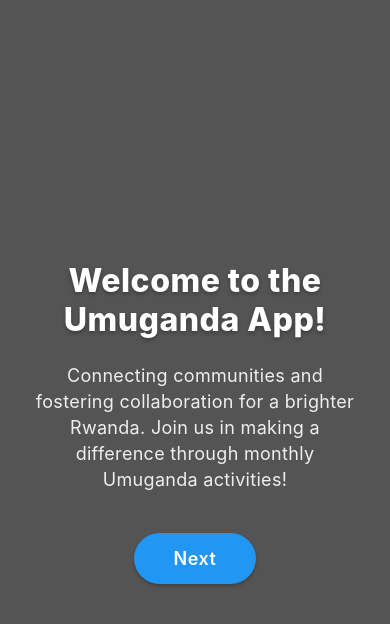
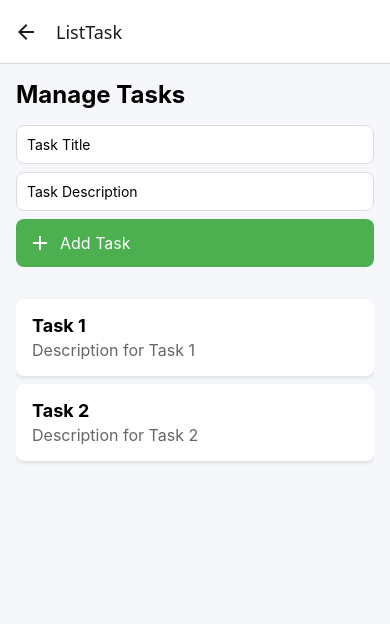
Before and after one commit to Baudoin10/Umuganda, a React Native app: screen /ListTask in a window 390 px wide. Shown: the top 624 px of the page. Built offline with nearby package versions, Linux system fonts and the light colour scheme.

Commit message:
adding two pages

```diff
--- a/Dashboard/Dashboard.jsx
+++ b/Dashboard/Dashboard.jsx
@@ -19,13 +19,13 @@ const Dashboard = ({ navigation }) => {
     {
       id: "1",
       title: "Events",
-      screen: "Events",
+      screen: "Event",
       icon: "event",
     },
     {
       id: "2",
       title: "Tasks",
-      screen: "Tasks",
+      screen: "ListTask",
       icon: "assignment",
     },
     {
--- a/Dashboard/Event.jsx
+++ b/Dashboard/Event.jsx
@@ -1,11 +1,130 @@
-import React from 'react'
+import React, { useState } from "react";
+import {
+  View,
+  Text,
+  StyleSheet,
+  FlatList,
+  TextInput,
+  TouchableOpacity,
+  Alert,
+} from "react-native";
+import Icon from "react-native-vector-icons/MaterialIcons";
 
 const Event = () => {
+  const [events, setEvents] = useState([
+    { id: "1", title: "Event 1", description: "Description for Event 1" },
+    { id: "2", title: "Event 2", description: "Description for Event 2" },
+  ]);
+  const [newEvent, setNewEvent] = useState({ title: "", description: "" });
+
+  const addEvent = () => {
+    if (newEvent.title && newEvent.description) {
+      setEvents([...events, { id: `${events.length + 1}`, ...newEvent }]);
+      setNewEvent({ title: "", description: "" });
+    } else {
+      Alert.alert(
+        "Error",
+        "Please provide both title and description for the event."
+      );
+    }
+  };
+
+  const renderEvent = ({ item }) => (
+    <View style={styles.eventCard}>
+      <Text style={styles.eventTitle}>{item.title}</Text>
+      <Text style={styles.eventDescription}>{item.description}</Text>
+    </View>
+  );
+
   return (
-    <div>
+    <View style={styles.container}>
+      <Text style={styles.header}>Manage Events</Text>
+      <View style={styles.inputContainer}>
+        <TextInput
+          style={styles.input}
+          placeholder="Event Title"
+          value={newEvent.title}
+          onChangeText={(text) => setNewEvent({ ...newEvent, title: text })}
+        />
+        <TextInput
+          style={styles.input}
+          placeholder="Event Description"
+          value={newEvent.description}
+          onChangeText={(text) =>
+            setNewEvent({ ...newEvent, description: text })
+          }
+        />
+        <TouchableOpacity style={styles.addButton} onPress={addEvent}>
+          <Icon name="add" size={24} color="#FFF" />
+          <Text style={styles.addButtonText}>Add Event</Text>
+        </TouchableOpacity>
+      </View>
+      <FlatList
+        data={events}
+        keyExtractor={(item) => item.id}
+        renderItem={renderEvent}
+        contentContainerStyle={styles.eventList}
+      />
+    </View>
+  );
+};
 
-    </div>
-  )
-}
+const styles = StyleSheet.create({
+  container: {
+    flex: 1,
+    padding: 16,
+    backgroundColor: "#F5F7FA",
+  },
+  header: {
+    fontSize: 24,
+    fontWeight: "bold",
+    marginBottom: 16,
+  },
+  inputContainer: {
+    marginBottom: 16,
+  },
+  input: {
+    borderWidth: 1,
+    borderColor: "#DDD",
+    borderRadius: 8,
+    padding: 10,
+    marginBottom: 8,
+    backgroundColor: "#FFF",
+  },
+  addButton: {
+    flexDirection: "row",
+    alignItems: "center",
+    backgroundColor: "#4CAF50",
+    padding: 12,
+    borderRadius: 8,
+  },
+  addButtonText: {
+    color: "#FFF",
+    marginLeft: 8,
+    fontSize: 16,
+  },
+  eventList: {
+    marginTop: 16,
+  },
+  eventCard: {
+    padding: 16,
+    marginBottom: 8,
+    borderRadius: 8,
+    backgroundColor: "#FFF",
+    shadowColor: "#000",
+    shadowOffset: { width: 0, height: 2 },
+    shadowOpacity: 0.1,
+    shadowRadius: 4,
+  },
+  eventTitle: {
+    fontSize: 18,
+    fontWeight: "bold",
+  },
+  eventDescription: {
+    fontSize: 16,
+    color: "#666",
+    marginTop: 4,
+  },
+});
 
-export default Event
+export default Event;
--- a/Dashboard/ListTask.jsx
+++ b/Dashboard/ListTask.jsx
@@ -0,0 +1,128 @@
+import React, { useState } from "react";
+import {
+  View,
+  Text,
+  StyleSheet,
+  FlatList,
+  TextInput,
+  TouchableOpacity,
+  Alert,
+} from "react-native";
+import Icon from "react-native-vector-icons/MaterialIcons";
+
+const ListTask = () => {
+  const [tasks, setTasks] = useState([
+    { id: "1", title: "Task 1", description: "Description for Task 1" },
+    { id: "2", title: "Task 2", description: "Description for Task 2" },
+  ]);
+  const [newTask, setNewTask] = useState({ title: "", description: "" });
+
+  const addTask = () => {
+    if (newTask.title && newTask.description) {
+      setTasks([...tasks, { id: `${tasks.length + 1}`, ...newTask }]);
+      setNewTask({ title: "", description: "" });
+    } else {
+      Alert.alert(
+        "Error",
+        "Please provide both title and description for the task."
+      );
+    }
+  };
+
+  const renderTask = ({ item }) => (
+    <View style={styles.taskCard}>
+      <Text style={styles.taskTitle}>{item.title}</Text>
+      <Text style={styles.taskDescription}>{item.description}</Text>
+    </View>
+  );
+
+  return (
+    <View style={styles.container}>
+      <Text style={styles.header}>Manage Tasks</Text>
+      <View style={styles.inputContainer}>
+        <TextInput
+          style={styles.input}
+          placeholder="Task Title"
+          value={newTask.title}
+          onChangeText={(text) => setNewTask({ ...newTask, title: text })}
+        />
+        <TextInput
+          style={styles.input}
+          placeholder="Task Description"
+          value={newTask.description}
+          onChangeText={(text) => setNewTask({ ...newTask, description: text })}
+        />
+        <TouchableOpacity style={styles.addButton} onPress={addTask}>
+          <Icon name="add" size={24} color="#FFF" />
+          <Text style={styles.addButtonText}>Add Task</Text>
+        </TouchableOpacity>
+      </View>
+      <FlatList
+        data={tasks}
+        keyExtractor={(item) => item.id}
+        renderItem={renderTask}
+        contentContainerStyle={styles.taskList}
+      />
+    </View>
+  );
+};
+
+const styles = StyleSheet.create({
+  container: {
+    flex: 1,
+    padding: 16,
+    backgroundColor: "#F5F7FA",
+  },
+  header: {
+    fontSize: 24,
+    fontWeight: "bold",
+    marginBottom: 16,
+  },
+  inputContainer: {
+    marginBottom: 16,
+  },
+  input: {
+    borderWidth: 1,
+    borderColor: "#DDD",
+    borderRadius: 8,
+    padding: 10,
+    marginBottom: 8,
+    backgroundColor: "#FFF",
+  },
+  addButton: {
+    flexDirection: "row",
+    alignItems: "center",
+    backgroundColor: "#4CAF50",
+    padding: 12,
+    borderRadius: 8,
+  },
+  addButtonText: {
+    color: "#FFF",
+    marginLeft: 8,
+    fontSize: 16,
+  },
+  taskList: {
+    marginTop: 16,
+  },
+  taskCard: {
+    padding: 16,
+    marginBottom: 8,
+    borderRadius: 8,
+    backgroundColor: "#FFF",
+    shadowColor: "#000",
+    shadowOffset: { width: 0, height: 2 },
+    shadowOpacity: 0.1,
+    shadowRadius: 4,
+  },
+  taskTitle: {
+    fontSize: 18,
+    fontWeight: "bold",
+  },
+  taskDescription: {
+    fontSize: 16,
+    color: "#666",
+    marginTop: 4,
+  },
+});
+
+export default ListTask;
--- a/Navigator/AppNavigator.jsx
+++ b/Navigator/AppNavigator.jsx
@@ -1,51 +1,4 @@
 
-// import React from "react";
-// import { NavigationContainer } from "@react-navigation/native";
-// import { createStackNavigator } from "@react-navigation/stack";
-// import Home from "../Screens/Home";
-// import Login from "../Screens/Login";
-// import Signup from "../Screens/Signup";
-// import Task from "../Screens/Task";
-// import Participation from "../Screens/Participation";
-// import Attendance from "../Screens/Attendance";
-// import HistoryEvent from "../Screens/HistoryEvent";
-// import Dashboard from "../Dashboard/Dashboard";
-// import Notification from "../Dashboard/Notification";
-// import Profile from "../Dashboard/Profile";
-// import EditProfile from "../Dashboard/EditProfile";
-// import Users from "../Dashboard/Users";
-
-// const Stack = createStackNavigator();
-
-// const AppNavigator = () => {
-//   return (
-//     <NavigationContainer>
-//       <Stack.Navigator initialRouteName="Login">
-//         <Stack.Screen name="Login" component={Login} />
-//         <Stack.Screen name="Signup" component={Signup} />
-//         <Stack.Screen
-//           name="Home"
-//           component={Home}
-//           options={{
-//             headerShown: false,
-//           }}
-//         />
-
-//         <Stack.Screen name="Task" component={Task} />
-//         <Stack.Screen name="Participation" component={Participation} />
-//         <Stack.Screen name="Attendance" component={Attendance} />
-//         <Stack.Screen name="History" component={HistoryEvent} />
-//         <Stack.Screen name="Dashboard" component={Dashboard} />
-//         <Stack.Screen name="Notification" component={Notification} />
-//         <Stack.Screen name="EditProfile" component={EditProfile} />
-//         <Stack.Screen name="Profile" component={Profile} />
-//         <Stack.Screen name="Users" component={Users} />
-//       </Stack.Navigator>
-//     </NavigationContainer>
-//   );
-// };
-
-// export default AppNavigator;
 
 
 import React from "react";
@@ -64,6 +17,8 @@ import Profile from "../Dashboard/Profile";
 import EditProfile from "../Dashboard/EditProfile";
 import Users from "../Dashboard/Users";
 import Introduction from "../Screens/Introduction"; // Import the Introduction component
+import ListTask from "../Dashboard/ListTask";
+import Event from "../Dashboard/Event";
 
 const Stack = createStackNavigator();
 
@@ -94,6 +49,8 @@ const AppNavigator = () => {
         <Stack.Screen name="EditProfile" component={EditProfile} />
         <Stack.Screen name="Profile" component={Profile} />
         <Stack.Screen name="Users" component={Users} />
+        <Stack.Screen name="ListTask" component={ListTask} />
+        <Stack.Screen name="Event" component={Event} />
       </Stack.Navigator>
     </NavigationContainer>
   );
```
